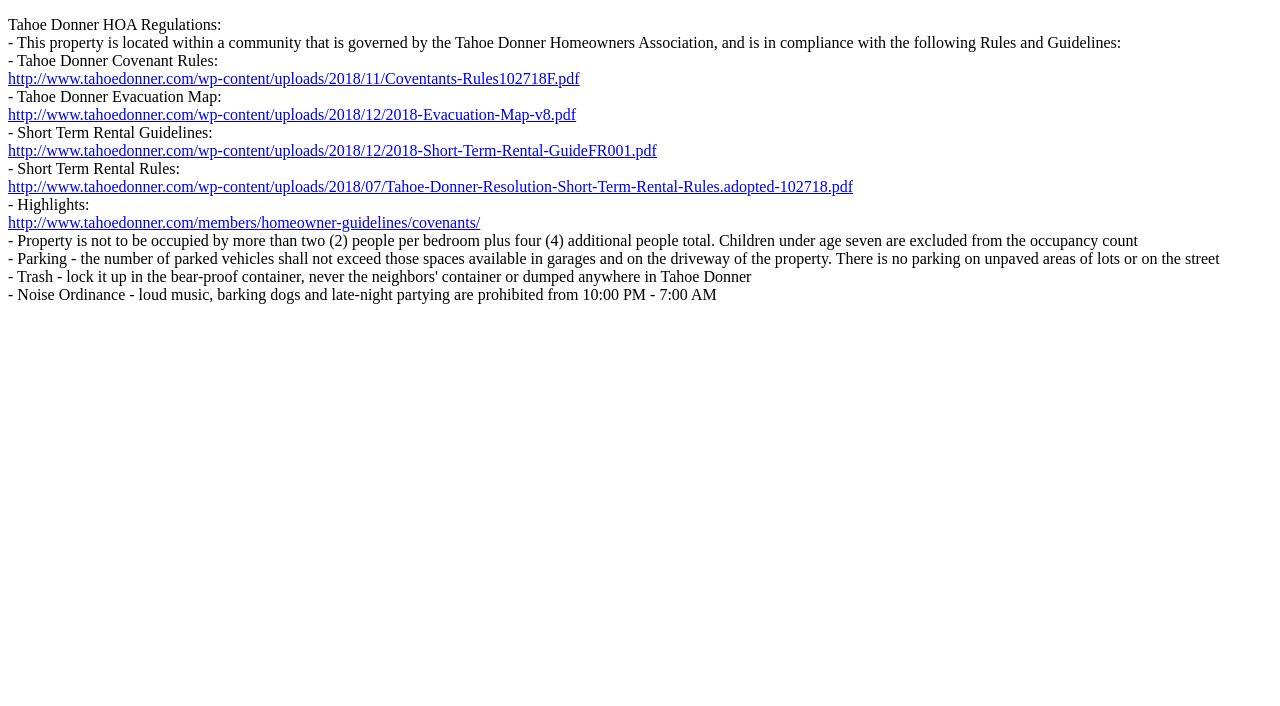
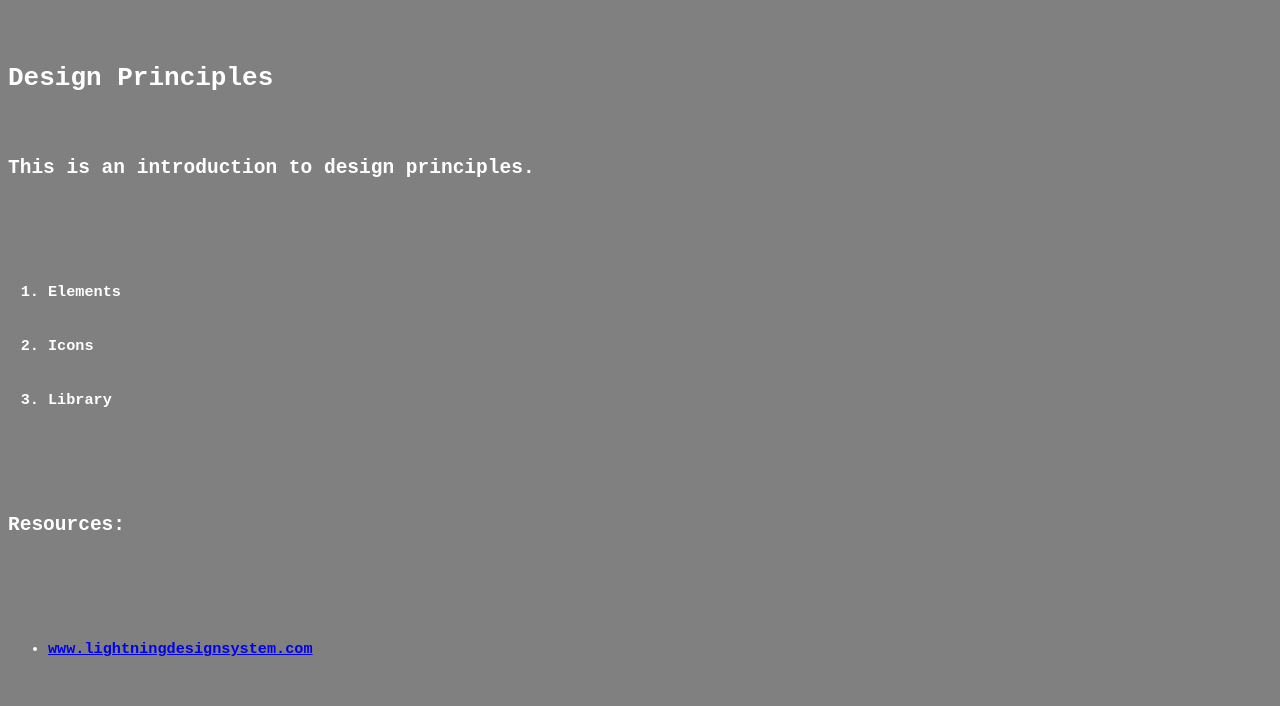
Before and after one commit to jdmiller137/jdmiller137.github.io, a plain HTML site: page index.html in a window 1280 px wide. Drawn offline with Linux system fonts and the light colour scheme.

Commit message:
Update index.html

```diff
--- a/index.html
+++ b/index.html
@@ -1,23 +1,22 @@
 <!DOCTYPE html>
 <html>
-   <body>
+   <body style="background-color:grey;">
       <p>
-         Tahoe Donner HOA Regulations:</br>
-         - This property is located within a community that is governed by the Tahoe Donner Homeowners Association, and is in compliance with the following Rules and Guidelines:</br>
-         - Tahoe Donner Covenant Rules:</br>
-         <a href="http://www.tahoedonner.com/wp-content/uploads/2018/11/Coventants-Rules102718F.pdf" target="_blank">http://www.tahoedonner.com/wp-content/uploads/2018/11/Coventants-Rules102718F.pdf</a></br>
-         - Tahoe Donner Evacuation Map:</br>
-         <a href="http://www.tahoedonner.com/wp-content/uploads/2018/12/2018-Evacuation-Map-v8.pdf" taget="_blank">http://www.tahoedonner.com/wp-content/uploads/2018/12/2018-Evacuation-Map-v8.pdf</a></br>
-         - Short Term Rental Guidelines:</br>
-         <a href="http://www.tahoedonner.com/wp-content/uploads/2018/12/2018-Short-Term-Rental-GuideFR001.pdf" target="_blank">http://www.tahoedonner.com/wp-content/uploads/2018/12/2018-Short-Term-Rental-GuideFR001.pdf</a></br>
-         - Short Term Rental Rules:</br>
-         <a href="http://www.tahoedonner.com/wp-content/uploads/2018/07/Tahoe-Donner-Resolution-Short-Term-Rental-Rules.adopted-102718.pdf" target="_blank">http://www.tahoedonner.com/wp-content/uploads/2018/07/Tahoe-Donner-Resolution-Short-Term-Rental-Rules.adopted-102718.pdf</a></br>
-         - Highlights:</br>
-         <a href="http://www.tahoedonner.com/members/homeowner-guidelines/covenants/" target="_blank">http://www.tahoedonner.com/members/homeowner-guidelines/covenants/</a></br>
-         - Property is not to be occupied by more than two (2) people per bedroom plus four (4) additional people total. Children under age seven are excluded from the occupancy count</br>
-         - Parking - the number of parked vehicles shall not exceed those spaces available in garages and on the driveway of the property. There is no parking on unpaved areas of lots or on the street</br>
-         - Trash - lock it up in the bear-proof container, never the neighbors' container or dumped anywhere in Tahoe Donner</br>
-         - Noise Ordinance - loud music, barking dogs and late-night partying are prohibited from 10:00 PM - 7:00 AM
+         <pre>
+            <code>
+            <h1 style="color:white;">Design Principles</h1>
+            <strong><h2 style="color:white;">This is an introduction to design principles.</h2></strong>
+               <ol>
+               <h3><li style="color:white;">Elements</li>
+               <li style="color:white;">Icons</li>
+               <li style="color:white;">Library</li></h3>
+               </ol>
+            <h2 style="color:white;">Resources:</br></h2>
+               <ul>
+               <h3><li style="color:white;"><a href="http://www.lightningdesignsystem.com" target="_blank">www.lightningdesignsystem.com</a></br></li></h3>
+               </ul>
+            </code>
+         </pre>
       </p>
    </body>
 </html>
```
